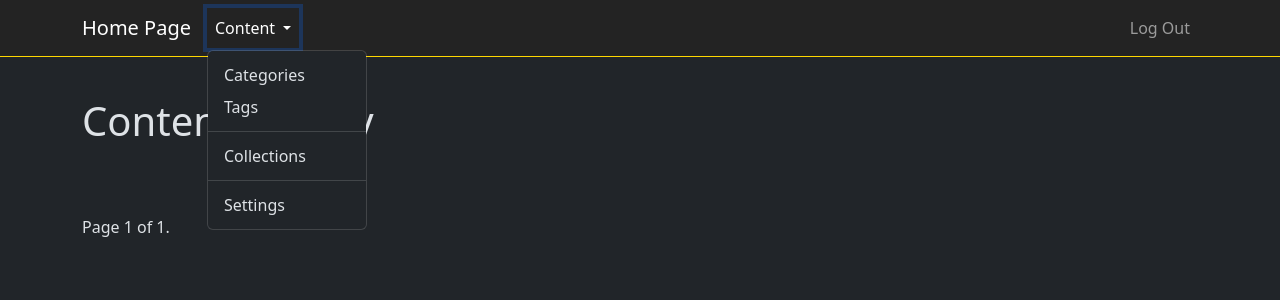
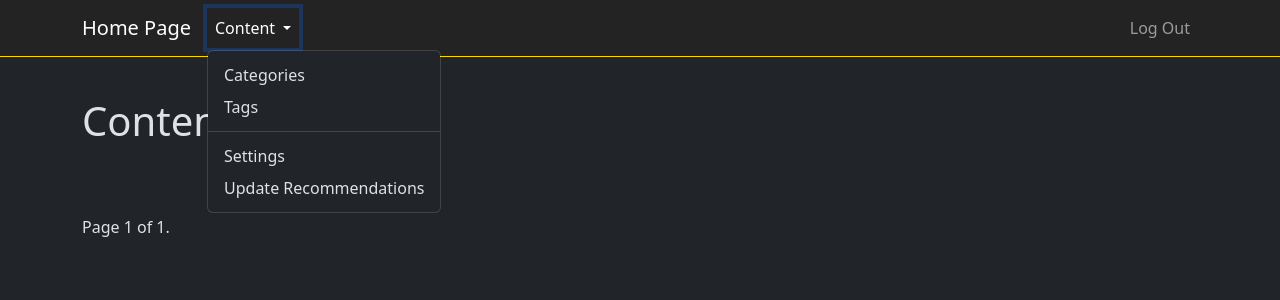
Before and after one commit to rsadykhov/video-server, a Django app: page / in a window 1280 px wide, after a click on "Content". Shown: the top 300 px of the page. Run offline with Django 4.2, Linux system fonts and the light colour scheme; the visitor is signed in with stand-in values (Sample User, id 1); data that the repository does not hold is empty.

Commit message:
Manual Recommendation Generation

```diff
--- a/video_server/core/settings.py
+++ b/video_server/core/settings.py
@@ -42,8 +42,8 @@ INSTALLED_APPS = [
     "users.apps.UsersConfig",
     "videos.apps.VideosConfig",
     # Python dependencies
-    # Django==4.1.8
-    # pandas==2.0.0
+    # django==4.1
+    # pandas==2.0
 ]
 
 MIDDLEWARE = [
--- a/video_server/templates/base.html
+++ b/video_server/templates/base.html
@@ -26,9 +26,8 @@
                   <li><a class="dropdown-item" href="{% url 'videos:categories_list' %}">Categories</a></li>
                   <li><a class="dropdown-item" href="{% url 'videos:tags_list' %}">Tags</a></li>
                   <li><hr class="dropdown-divider"></li>
-                  <li><a class="dropdown-item" href="#">Collections</a></li>
-                  <li><hr class="dropdown-divider"></li>
                   <li><a class="dropdown-item" href="{% url 'admin:index' %}">Settings</a></li>
+                  <li><a class="dropdown-item" href="{% url 'videos:update_recommendations' %}">Update Recommendations</a></li>
                 </ul>
               </li>
             </ul>
--- a/video_server/users/models.py
+++ b/video_server/users/models.py
@@ -19,8 +19,6 @@ class InterfaceCustomization(models.Model):
         constraints = [models.UniqueConstraint(fields=("title",), condition=Q(active=True), name="unique_active_configuration"),]
 
     title = models.CharField(max_length=127, verbose_name="Title")
-    # TODO: Add logo to navbar
-    logo = models.ImageField(blank=True, null=True, upload_to="images", verbose_name="Logo")
     active = models.BooleanField(default=True, null=False, verbose_name="Active")
     hide_videos = models.BooleanField(default=False, verbose_name="Hide Videos")
 
--- a/video_server/videos/recommender_system.py
+++ b/video_server/videos/recommender_system.py
@@ -25,7 +25,7 @@ def get_recommendations(video_pk: int):
                 opposite.append(int(corr_s.index[i]))
             except IndexError:
                 break
-        corr_s.sort_values(ascending=False)
+        corr_s = corr_s.sort_values(ascending=False)
         similar = []
         for i in range(3):
             try:
--- a/video_server/videos/urls.py
+++ b/video_server/videos/urls.py
@@ -14,4 +14,5 @@ urlpatterns = [
     path("tags/<int:pk>/", views.tags_detail_view, name="tags_detail"),
     path("categories/", views.categories_list_view, name="categories_list"),
     path("categories/<int:pk>/", views.categories_detail_view, name="categories_detail"),
+    path("update_recommendations/", views.update_recommendations, name="update_recommendations"),
 ]
--- a/video_server/videos/views.py
+++ b/video_server/videos/views.py
@@ -10,6 +10,7 @@ from videos import models
 from users.models import InterfaceCustomization
 from django.core.paginator import Paginator
 import json
+from .recommender_system import get_recommendations
 
 
 
@@ -89,6 +90,20 @@ def logout_view(request):
 
 
 
+@login_required
+def update_recommendations(request):
+    # TODO: Set up Celery process for this view
+    video_pks = models.Videos.objects.all().values_list("id", flat=True)
+    for video_pk in video_pks:
+        video = models.Videos.objects.get(pk=video_pk)
+        recommendations = get_recommendations(video_pk=video_pk)
+        video.similar_videos = json.dumps(recommendations["similar"])
+        video.opposite_videos = json.dumps(recommendations["opposite"])
+        video.save()
+    return redirect("videos:index")
+
+
+
 # Content
 
 
```
Also changed, not shown: video_server/videos/models.py (+0 -9 lines), 3 other files.
